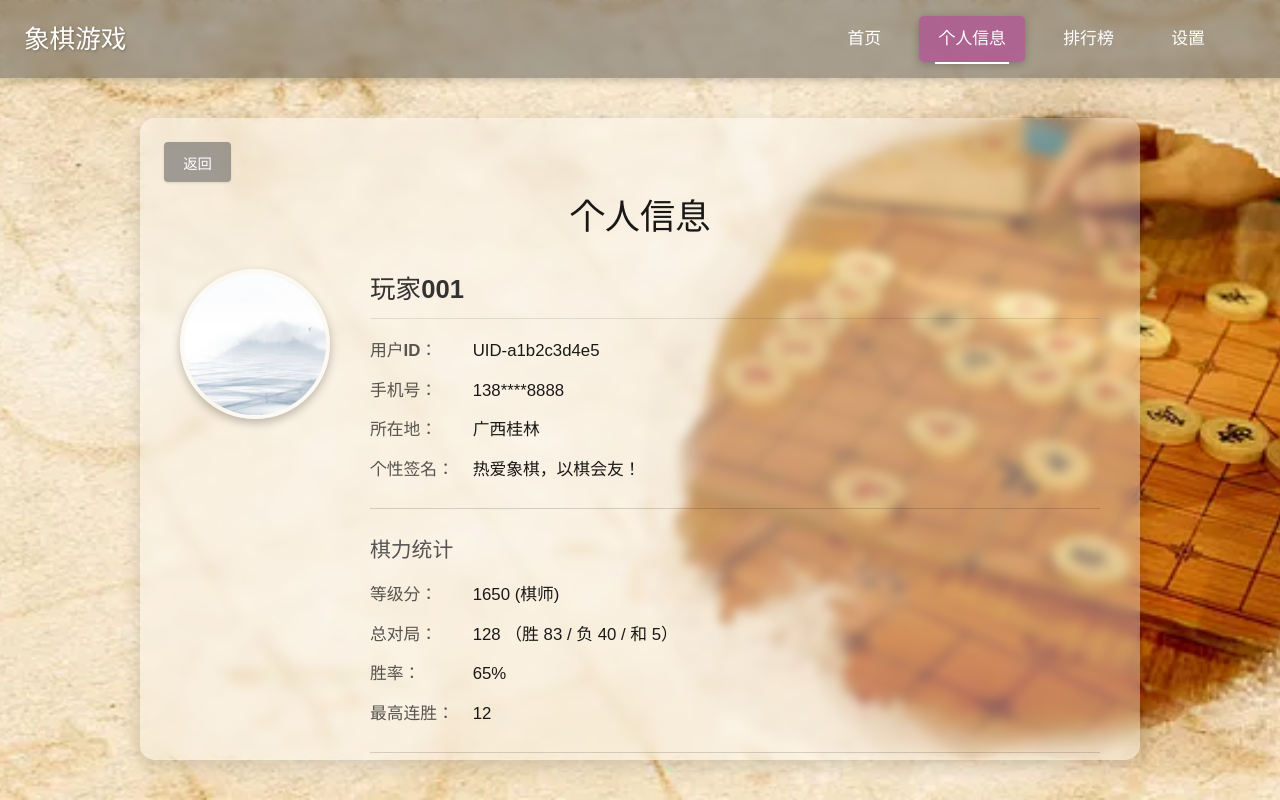
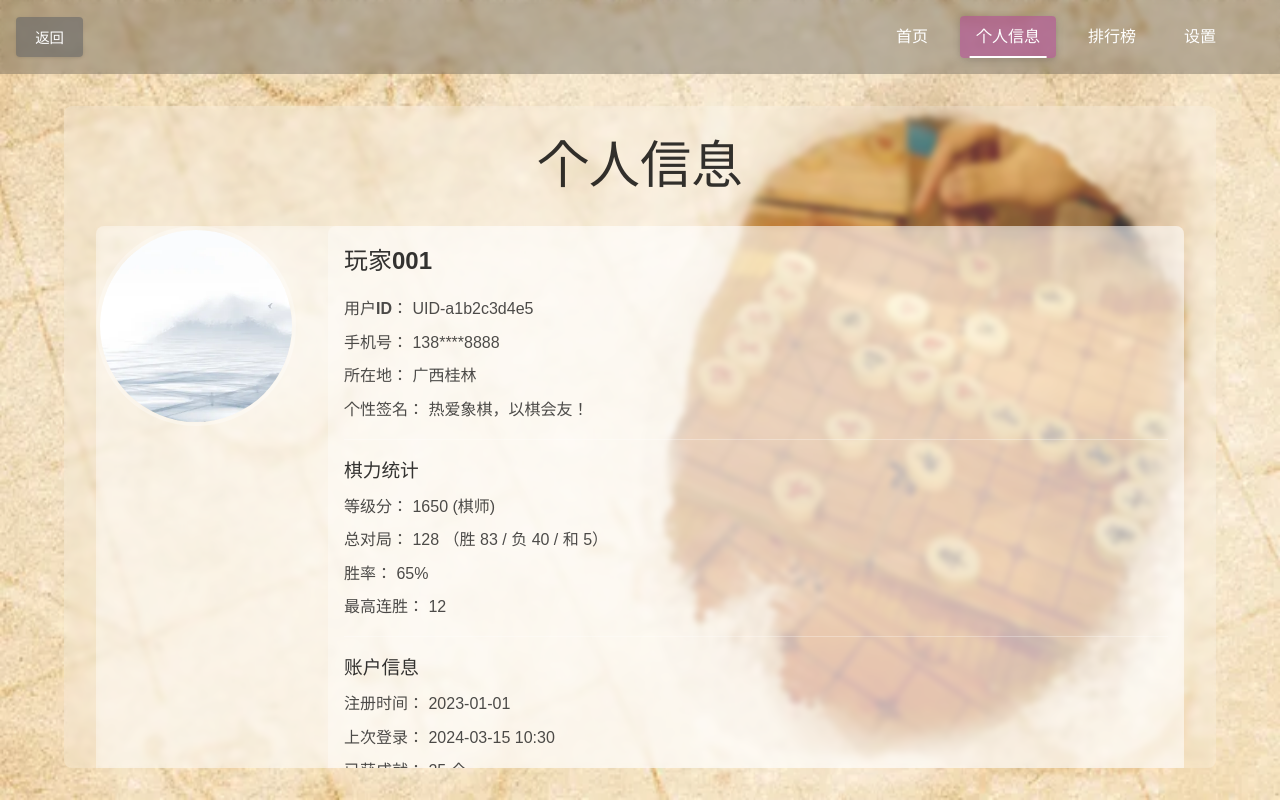
Before and after one commit to gu9uszzz/xiangqi, a Vue app in the folder frontend/: page /profile in a window 1280 px wide. Built offline with nearby package versions, Linux system fonts and the light colour scheme.

Commit message:
Update Profile.vue
增加导航栏：用于安置“返回”组件。

```diff
--- a/frontend/src/components/Profile.vue
+++ b/frontend/src/components/Profile.vue
@@ -95,7 +95,7 @@ const cancelEdit = () => {
 <template>
   <div class="profile-container">
     <nav class="navbar">
-      <div class="nav-brand">象棋游戏</div>
+      <button @click="goBack" class="back-btn nav-brand">返回</button>
       <div class="nav-links">
         <a @click="navigateTo('/home')">首页</a>
         <a @click="navigateTo('/profile')" class="active">个人信息</a>
@@ -105,8 +105,6 @@ const cancelEdit = () => {
     </nav>
 
     <main class="main-content">
-       <!-- 新增：返回按钮 -->
-       <button @click="goBack" class="back-btn top-left-back-btn">返回</button>
       <h1>个人信息</h1>
       <div class="profile-info">
         <!-- Avatar Section -->
@@ -194,38 +192,48 @@ const cancelEdit = () => {
   width: 100vw;
   height: 100vh;
   background-image: url('../pictures/3.webp');
-  background-size: cover; /* Use cover for better scaling */
+  background-size: 100% 100%;
   background-position: center;
   background-repeat: no-repeat;
   display: flex;
   flex-direction: column;
   overflow: hidden;
-  /* 新增：为绝对定位的子元素提供基准 */
   position: relative;
 }
 
 .navbar {
-  background-color: rgba(51, 51, 51, 0.4); /* Slightly more opaque */
-  padding: 1rem 1.5rem; /* More padding */
+  background-color: rgba(51, 51, 51, 0.3);
+  padding: 1rem;
   display: flex;
   justify-content: flex-end;
   align-items: center;
   width: 100%;
-  backdrop-filter: blur(4px);
-  box-shadow: 0 2px 8px rgba(0,0,0,0.2);
+  backdrop-filter: blur(3px);
+  z-index: 10;
 }
 
 .nav-brand {
   color: white;
-  font-size: 1.6rem; /* Slightly larger */
+  font-size: 1rem;
   font-weight: bold;
   margin-right: auto;
-  text-shadow: 1px 1px 3px rgba(0,0,0,0.3); /* Add subtle shadow */
+  background: none;
+  border: none;
+  cursor: pointer;
+  padding: 0.5rem 1rem;
+  border-radius: 4px;
+  transition: all 0.3s;
+}
+
+.nav-brand:hover {
+  background-color: rgba(85, 85, 85, 0.5);
+  transform: translateY(-2px);
+  box-shadow: 0 2px 8px rgba(0, 0, 0, 0.2);
 }
 
 .nav-links {
   display: flex;
-  gap: 1.2rem; /* More gap */
+  gap: 1rem;
   margin-right: 2rem;
 }
 
@@ -233,121 +241,112 @@ const cancelEdit = () => {
   color: white;
   text-decoration: none;
   cursor: pointer;
-  padding: 0.6rem 1.2rem; /* Adjust padding */
-  border-radius: 5px; /* Slightly more rounded */
-  transition: all 0.3s ease;
+  padding: 0.5rem 1rem;
+  border-radius: 4px;
+  transition: all 0.3s;
   position: relative;
-  font-size: 1.05rem; /* Slightly larger font */
 }
 
 .nav-links a:hover {
-  background-color: rgba(85, 85, 85, 0.75);
+  background-color: rgba(85, 85, 85, 0.7);
   transform: translateY(-2px);
-  box-shadow: 0 4px 10px rgba(0, 0, 0, 0.3);
+  box-shadow: 0 2px 8px rgba(0, 0, 0, 0.2);
 }
 
 .nav-links a::after {
   content: '';
   position: absolute;
-  bottom: -2px;
+  bottom: 0;
   left: 50%;
   width: 0;
   height: 2px;
   background-color: white;
-  transition: all 0.3s ease;
+  transition: all 0.3s;
   transform: translateX(-50%);
 }
 
 .nav-links a:hover::after {
-  width: 70%; /* Adjust width */
+  width: 80%;
 }
 
 .nav-links a.active {
-  background-color: rgba(175, 76, 147, 0.7); /* More intense active color */
+  background-color: rgba(175, 76, 147, 0.6);
   color: white;
   font-weight: bold;
-  box-shadow: 0 2px 10px rgba(0, 0, 0, 0.25);
+  box-shadow: 0 2px 8px rgba(0, 0, 0, 0.2);
 }
 
 .nav-links a.active::after {
-  width: 70%; /* Match hover */
+  width: 80%;
   background-color: white;
 }
 
 /* --- Main Content & Profile Specific Styles --- */
 .main-content {
   flex: 1;
-  padding: 2rem 2.5rem; /* More padding */
-  max-width: 1000px; /* Adjusted max-width */
-  width: 85%; /* Adjust width */
-  margin: 2.5rem auto; /* More margin top/bottom */
-  background-color: rgba(255, 255, 255, 0.35); /* More opaque */
-  border-radius: 15px; /* More rounded */
-  backdrop-filter: blur(6px); /* Increased blur */
-  color: rgba(0, 0, 0, 0.9); /* Darker text */
-  box-shadow: 0 6px 20px rgba(0,0,0,0.15); /* Enhanced shadow */
-  overflow-y: auto; /* Ensure content scrolls if too long */
-  /* 新增：如果按钮放在这里，也需要相对定位 */
-  position: relative;
+  padding: 2rem;
+  max-width: 1200px;
+  width: 90%;
+  margin: 2rem auto;
+  background-color: rgba(255, 255, 255, 0.2);
+  border-radius: 8px;
+  backdrop-filter: blur(3px);
+  color: rgba(0, 0, 0, 0.8);
+  overflow-y: auto;
+}
+
+/* 添加滚动条样式 */
+.main-content::-webkit-scrollbar {
+  width: 10px;
+}
+
+.main-content::-webkit-scrollbar-track {
+  background: rgba(255, 255, 255, 0.1);
+  border-radius: 5px;
+}
+
+.main-content::-webkit-scrollbar-thumb {
+  background: rgba(255, 192, 203, 0.7);  /* 粉色背景 */
+  border-radius: 5px;
+  border: 2px solid rgba(255, 255, 255, 0.1);
+  transition: all 0.3s ease;
+}
+
+.main-content::-webkit-scrollbar-thumb:hover {
+  background: rgba(255, 182, 193, 0.9);  /* 浅粉色，悬停时加深 */
+}
+
+/* Firefox 滚动条样式 */
+.main-content {
+  scrollbar-width: thin;
+  scrollbar-color: rgba(255, 192, 203, 0.7) rgba(255, 255, 255, 0.1);
 }
 
 h1 {
-  /* 新增：为按钮留出空间 */
-  margin-top: 3rem;
-  margin-bottom: 2rem; /* More spacing */
-  color: rgba(0, 0, 0, 0.9);
+  margin-bottom: 2rem;
+  color: rgba(0, 0, 0, 0.8);
   text-align: center;
-  font-weight: 600;
-  font-size: 2.2rem; /* Larger title */
 }
-
-h2 {
-    margin-top: 0;
-    margin-bottom: 1.2rem;
-    font-size: 1.6rem;
-    color: #333;
-    border-bottom: 1px solid rgba(0,0,0,0.1);
-    padding-bottom: 0.5rem;
-}
-
-h3 {
-    margin-top: 1.5rem;
-    margin-bottom: 1rem;
-    font-size: 1.3rem;
-    color: #555;
-}
-
-hr {
-    border: none;
-    border-top: 1px solid rgba(0, 0, 0, 0.15);
-    margin: 1.5rem 0;
-}
-
 
 .profile-info {
   display: flex;
-  flex-wrap: wrap;
-  gap: 2.5rem; /* Increased gap */
-  margin-top: 1rem; /* Reduced top margin as h1 has more bottom margin */
-  align-items: flex-start;
+  gap: 2rem;
+  padding: 0rem;
+  background-color: rgba(255, 255, 255, 0.3);
+  border-radius: 8px;
+  backdrop-filter: blur(3px);
 }
 
 .avatar-section {
-    display: flex;
-    flex-direction: column;
-    align-items: center;
-    gap: 1rem;
-    flex-basis: 150px; /* Give avatar section a base width */
-    flex-shrink: 0;
+  flex-shrink: 0;
 }
 
 .avatar {
-  width: 150px;
-  height: 150px;
+  width: 200px;
+  height: 200px;
   border-radius: 50%;
   overflow: hidden;
-  border: 4px solid rgba(255, 255, 255, 0.6); /* Thicker border */
-  box-shadow: 0 4px 10px rgba(0,0,0,0.25);
+  border: 4px solid rgba(255, 255, 255, 0.3);
 }
 
 .avatar img {
@@ -358,121 +357,101 @@ hr {
 
 .info {
   flex: 1;
-  min-width: 300px; /* Ensure info section doesn't get too small */
+  padding: 1rem;
+  background-color: rgba(255, 255, 255, 0.3);
+  border-radius: 8px;
 }
 
-.info p, .form-group {
-  margin-bottom: 0.8rem; /* Fine-tune spacing */
-  font-size: 1.05rem; /* Slightly larger base font */
-  line-height: 1.6;
+.info h2 {
+  margin-bottom: 1rem;
+  color: rgba(0, 0, 0, 0.8);
 }
 
-.info strong, .form-group label {
-    display: inline-block; /* Ensures consistent layout */
-    min-width: 90px; /* Adjust label width */
-    font-weight: 600;
-    color: rgba(0, 0, 0, 0.75);
-    margin-right: 0.5rem; /* Space between label and value/input */
-    vertical-align: top; /* Align labels top for multiline textareas */
-}
-.info strong {
-    color: rgba(0, 0, 0, 0.65); /* Slightly lighter label in display mode */
+.info p {
+  margin: 0.5rem 0;
+  color: rgba(0, 0, 0, 0.7);
 }
 
+.info hr {
+  margin: 1rem 0;
+  border: none;
+  border-top: 1px solid rgba(255, 255, 255, 0.3);
+}
 
-/* Edit Mode Styles */
+.action-buttons {
+  display: flex;
+  gap: 1rem;
+  margin-top: 2rem;
+}
+
+.btn {
+  padding: 0.6rem 1.2rem;
+  border: none;
+  border-radius: 4px;
+  cursor: pointer;
+  transition: all 0.3s ease;
+}
+
+.btn-edit {
+  background-color: rgba(175, 76, 147, 0.6);
+  color: white;
+}
+
+.btn-edit:hover {
+  background-color: rgba(175, 76, 147, 0.8);
+}
+
+.btn-secondary {
+  background-color: rgba(100, 100, 100, 0.6);
+  color: white;
+}
+
+.btn-secondary:hover {
+  background-color: rgba(100, 100, 100, 0.8);
+}
+
 .form-group {
-    display: flex;
-    align-items: center; /* Align label and input vertically */
-    gap: 0.5rem;
-    flex-wrap: wrap; /* Allow wrapping if needed */
-}
-.form-group.form-group-textarea {
-    align-items: flex-start; /* Align label top for textarea */
+  margin-bottom: 1rem;
 }
 
 .form-group label {
-    flex-shrink: 0;
+  display: block;
+  margin-bottom: 0.5rem;
+  color: rgba(0, 0, 0, 0.7);
 }
 
-.form-group input[type="text"],
-.form-group input[type="tel"],
+.form-group input,
 .form-group textarea {
-    flex-grow: 1;
-    padding: 0.7rem 1rem; /* More padding in inputs */
-    border: 1px solid rgba(0, 0, 0, 0.25);
-    border-radius: 5px;
-    background-color: rgba(255, 255, 255, 0.8); /* More opaque input background */
-    font-size: 1rem;
-    color: #222; /* Darker input text */
-    transition: border-color 0.3s, box-shadow 0.3s;
-    min-width: 200px; /* Prevent inputs from becoming too small */
-}
-.form-group textarea {
-    resize: vertical; /* Allow vertical resize */
-    min-height: 80px; /* Minimum height for textarea */
+  width: 100%;
+  padding: 0.5rem;
+  border: 1px solid rgba(255, 255, 255, 0.3);
+  border-radius: 4px;
+  background-color: rgba(255, 255, 255, 0.3);
+  color: rgba(0, 0, 0, 0.8);
 }
 
-.form-group input[type="text"]:focus,
-.form-group input[type="tel"]:focus,
-.form-group textarea:focus {
-    outline: none;
-    border-color: rgba(175, 76, 147, 0.9);
-    box-shadow: 0 0 0 3px rgba(175, 76, 147, 0.25);
+.form-group-textarea textarea {
+  resize: vertical;
+  min-height: 100px;
 }
 
-/* Action Buttons */
-.action-buttons {
-  margin-top: 2.5rem; /* More space above buttons */
-  display: flex;
-  flex-wrap: wrap; /* Allow buttons to wrap on smaller screens */
-  gap: 1rem;
+.btn-save {
+  background-color: rgba(76, 175, 80, 0.6);
+  color: white;
 }
 
-.btn {
-  padding: 0.8rem 1.8rem; /* Larger buttons */
-  border: none;
-  border-radius: 6px;
-  cursor: pointer;
-  font-size: 1rem;
-  font-weight: 500;
-  transition: all 0.3s ease;
-  box-shadow: 0 2px 5px rgba(0,0,0,0.15);
-  text-align: center;
+.btn-save:hover {
+  background-color: rgba(76, 175, 80, 0.8);
 }
 
-.btn:hover {
-  transform: translateY(-2px);
-  box-shadow: 0 4px 10px rgba(0,0,0,0.2);
-}
-.btn:active {
-    transform: translateY(0px);
-    box-shadow: 0 1px 3px rgba(0,0,0,0.2);
+.btn-cancel {
+  background-color: rgba(244, 67, 54, 0.6);
+  color: white;
 }
 
-.btn-edit {
-  background-color: #4a90e2;
-  color: white;
+.btn-cancel:hover {
+  background-color: rgba(244, 67, 54, 0.8);
 }
-.btn-edit:hover { background-color: #3a7bc8; }
-
-.btn-save {
-  background-color: #50e3c2;
-  color: #333;
-}
-.btn-save:hover { background-color: #38c9a8; }
-
-.btn-cancel {
-  background-color: #f5a623;
-  color: white;
-}
-.btn-cancel:hover { background-color: #d9901f; }
-
-.btn-secondary {
-  background-color: #777;
-  color: white;
-}
-.btn-secondary:hover { background-color: #666; }
 
 /* 新增：返回按钮样式 */
 .back-btn {
```
